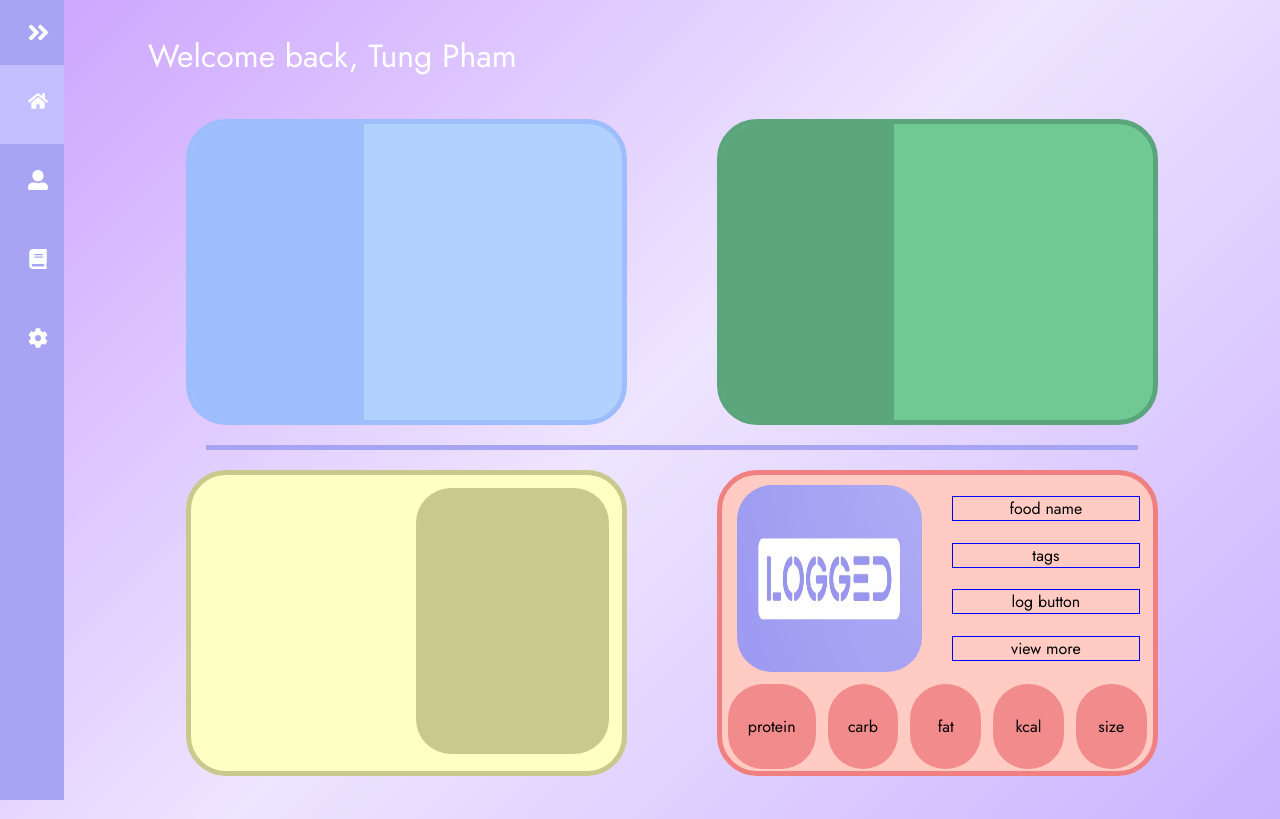
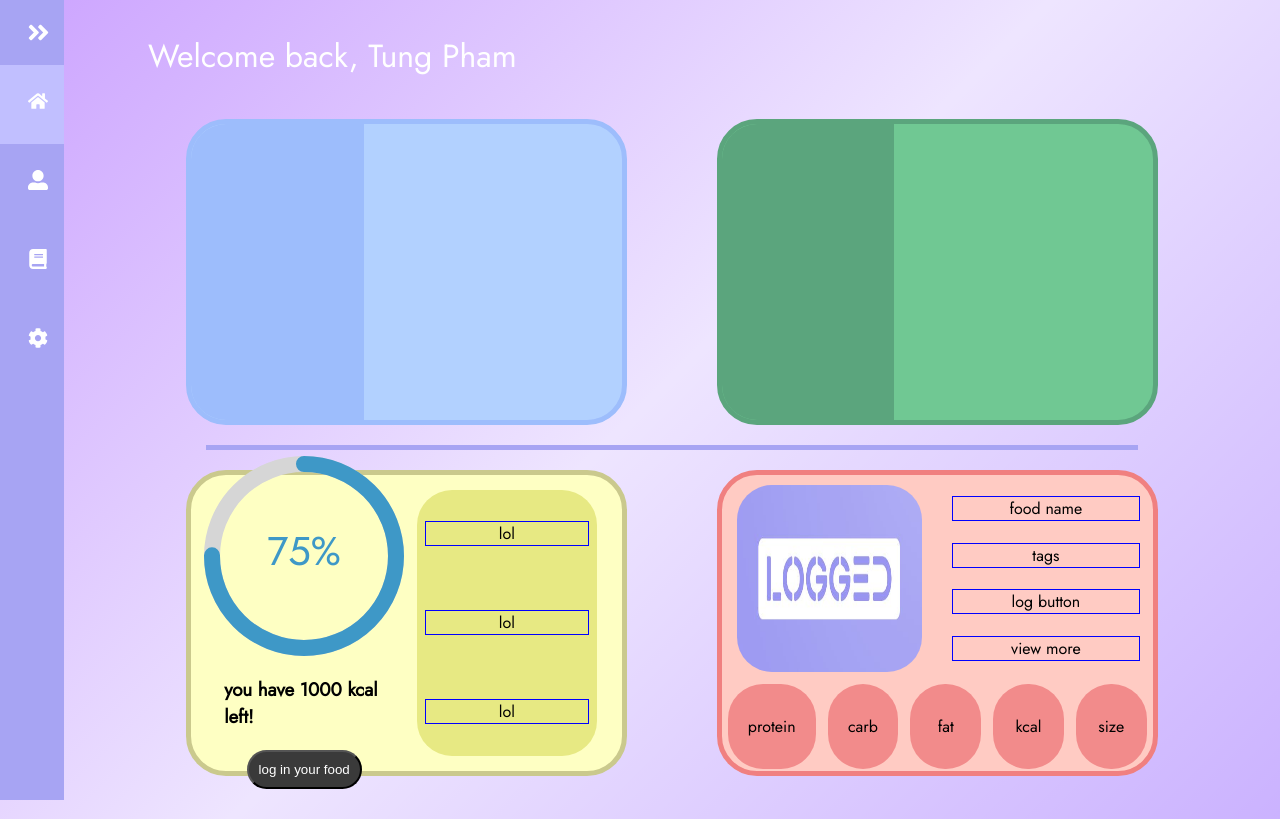
Before and after one commit to tungpham2001/logged, a React (Create React App) app: page / in a window 1280 px wide. Built offline with nearby package versions, Linux system fonts and the light colour scheme.

Commit message:
added draft for log display on home

```diff
--- a/package.json
+++ b/package.json
@@ -7,6 +7,7 @@
     "@testing-library/react": "^13.4.0",
     "@testing-library/user-event": "^13.5.0",
     "react": "^18.2.0",
+    "react-circular-progressbar": "^2.1.0",
     "react-dom": "^18.2.0",
     "react-icons": "^4.10.1",
     "react-router-dom": "^6.14.1",
--- a/src/page/Home.js
+++ b/src/page/Home.js
@@ -1,6 +1,8 @@
 import React from 'react';
 import "../style/Home.css";
 import TempPic from "../images/logged.jpg";
+import { CircularProgressbar } from 'react-circular-progressbar';
+import 'react-circular-progressbar/dist/styles.css';
 
 const Home = () => {
     return (
@@ -20,7 +22,26 @@ const Home = () => {
                 <div className="separator"></div>
                 <div className="row">
                     <div className="box log_board_display">
-                        <div className="left"></div>
+                        <div className="left">
+                            <div style={{
+                                    width: 200,
+                                    height: 200,
+                                }}
+                            >
+                                <CircularProgressbar value="75" text={`75%`} />
+                            </div>
+                            <div className="log_detail">
+                                <h3>you have 1000 kcal left!</h3>
+                            </div>
+                            <div className="log_button">
+                                <button className="log_button_toggle">log in your food</button>
+                            </div>
+                        </div>
+                        <div className="right">
+                            <div className="log_row">lol</div>
+                            <div className="log_row">lol</div>
+                            <div className="log_row">lol</div>
+                        </div>
                     </div>
                     <div className="box recipe">
                         <div className="row_1">
--- a/src/style/Home.css
+++ b/src/style/Home.css
@@ -62,14 +62,49 @@
 .log_board_display {
     border: 5px solid rgb(202, 201, 141);
     background-color: #FEFFC3;
+    display: flex;
+    align-items: center;
 }
 
 .log_board_display > .left {
+    display: flex;
+    flex-direction: column;
+    justify-content: center;
+    align-items: center;
+    width: 50%;
+    margin-left: 1vw;
+}
+
+.log_board_display > .left > .log_detail {
+    padding: 20px;
+}
+
+.log_board_display > .left > .log_button > .log_button_toggle {
+    padding: 10px;
+    border-radius: 20px;
+    background-color: #3A3A3A;
+    color: white;
+}
+
+.log_board_display > .right {
+    display: flex;
+    flex-direction: column;
+    justify-content: center;
+    align-items: center;
+    height: 90%;
     width: 45%;
-    background-color: rgb(202, 201, 141);
-    height: 90%;
-    border-radius: 35px 35px 35px 35px;
-    margin: 1vw 1vw auto auto;
+    background-color: #E7E983;
+    border-radius: 35px;
+    margin: 1vh 2vw 1vh 1vw;
+}
+
+.log_board_display > .right > .log_row {
+    display: flex;
+    align-items: center;
+    justify-content: center;
+    border: 1px solid blue;
+    margin: auto;
+    width: 90%;
 }
 
 .recipe {
```
Also changed, not shown: 1 other file (tests, documents, lock files or other folders).
